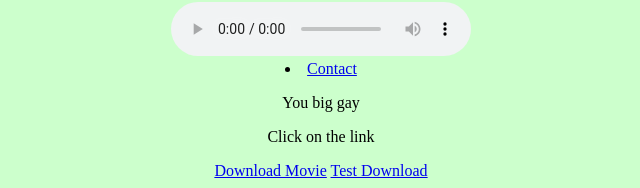
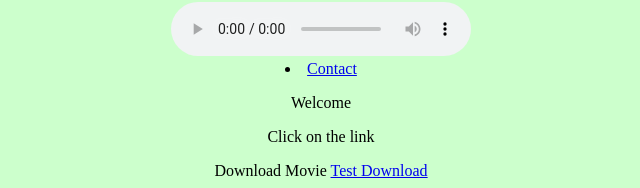
Before and after one commit to pankaj2319975/Website-5, a Django app: page / in a window 1280 px wide. Shown: the part 820-1008 px from the top of the page, without its empty margins (319-959 px from the left). Run offline with Django 3.2, Linux system fonts and the light colour scheme.

Commit message:
Update home.html

```diff
--- a/localapp/templates/local/home.html
+++ b/localapp/templates/local/home.html
@@ -1,9 +1,9 @@
 {% extends "local/header.html" %}
 {% block content %}
 
-<p> You big gay</p>
+<p> Welcome</p>
 <p>Click on the link</p>
-<a href="static/download/A.Quiet.Place.2018.mp4" download>Download Movie</a>
+<a download>Download Movie</a>
 <a href="static/download/test.txt" download>Test Download</a>
 
 {% endblock %}
```
